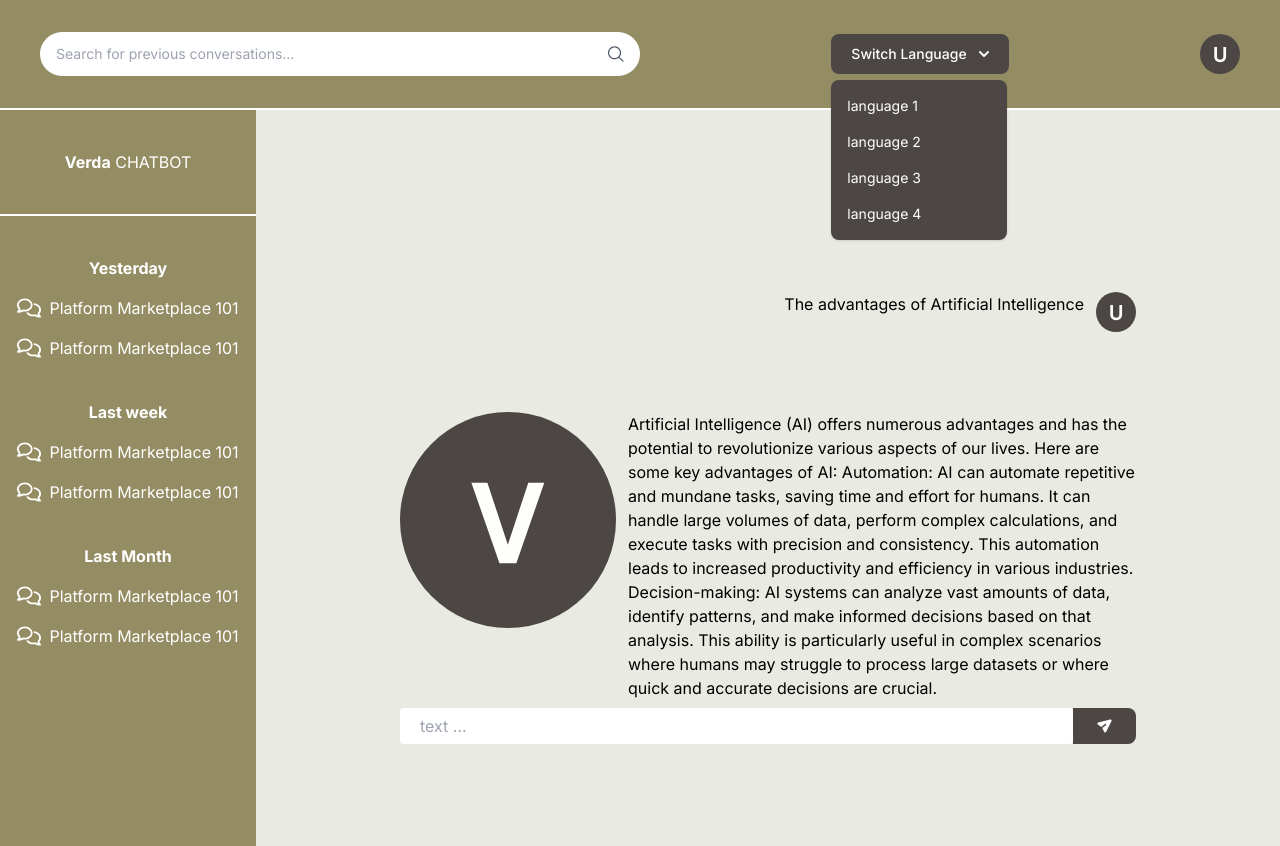
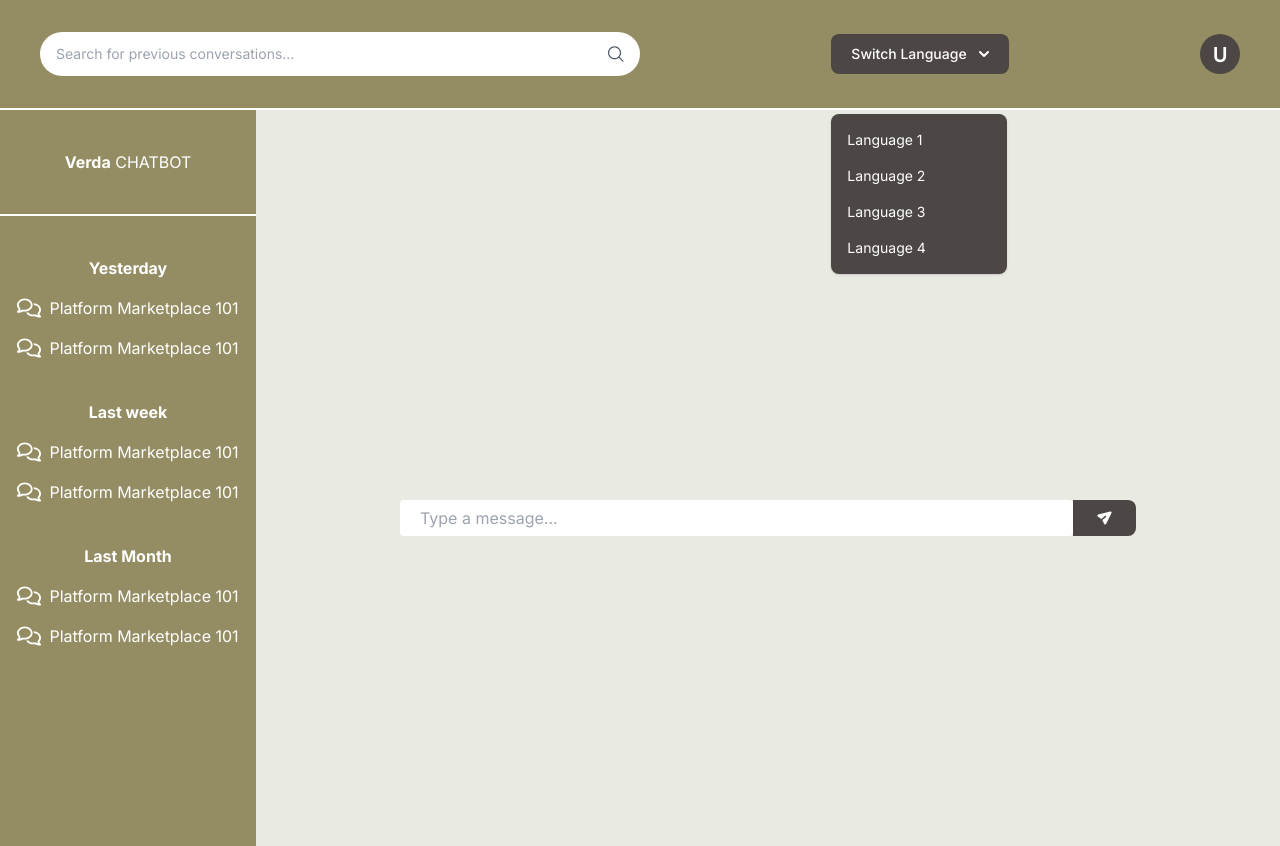
Before and after one commit to evan-thoms/customer-support, a Next.js app: page /pages/chatbotpage in a window 1280 px wide. Both pictures are taken after a click on the button "Switch Language". Built offline with nearby package versions, Linux system fonts and the light colour scheme.

Commit message:
changed landing page style

```diff
--- a/app/components/Footer.js
+++ b/app/components/Footer.js
@@ -1,6 +1,6 @@
 const Footer = () => {
     return (
-        <footer className="bg-Cararra">
+        <footer className="py-5 flex items-center justify-center bg-Cararra">
           <p>© 2024 Verda Chatbot</p>
         </footer>
     );
--- a/app/page.js
+++ b/app/page.js
@@ -1,42 +1,71 @@
 'use client'
-import { useState } from 'react';
+
 import Footer from "./components/Footer";
 import Header from "./components/Header";
-import styles from "./page.module.css";
-import ChatBot from './components/ChatBot.js';
+import Link from "next/link";
+import { useEffect, useState } from "react";
 
 export default function Home() {
-  const [messageSent, setMessageSent] = useState(false);
+  const [displayText1, setDisplayText1] = useState("");
+  const [displayText2, setDisplayText2] = useState("");
+  const fullText1 = "Hello I am Verda";
+  const fullText2 = "your personalized AI support bot";
 
-  const handleMessageSend = () => {
-    setMessageSent(true);
-  };
+  useEffect(() => {
+    let currentIndex1 = 0;
+
+    const intervalId1 = setInterval(() => {
+      setDisplayText1(fullText1.slice(0, currentIndex1 + 1));
+      currentIndex1 += 1;
+
+      if (currentIndex1 >= fullText1.length) {
+        clearInterval(intervalId1);
+        let currentIndex2 = 0;
+
+        const intervalId2 = setInterval(() => {
+          setDisplayText2(fullText2.slice(0, currentIndex2 + 1));
+          currentIndex2 += 1;
+
+          if (currentIndex2 >= fullText2.length) {
+            clearInterval(intervalId2);
+          }
+        }, 100);
+      }
+    }, 100);
+
+    return () => {
+      clearInterval(intervalId1);
+    };
+  }, []);
 
   return (
-
-     <>
+    <>
       <Header />
       <main className="">
-        <section className={`flex justify-center items-center bg-Cararra gap-10 h-screen ${messageSent ? "message-sent" : ""}`}>
-          <article className={`py-20 ${messageSent ? "hidden" : ""}`}>
-            <div className="mb-6">
-              <h1 className="text-6xl text-bold text-AquamarineBlue mb-4">Hello I am Verda</h1>
-              <p className="text-ShadowGreen px-3">your personalized AI support bot</p>
+        <section className="flex justify-center items-center bg-Cararra gap-10 h-screen">
+          <article className="py-20 flex flex-col items-center">
+            <div className="mb-6 text-center">
+              <h1 className="text-6xl font-bold text-AquamarineBlue mb-4">
+                {displayText1}
+              </h1>
+              <p className="text-ShadowGreen px-3 text-2xl">{displayText2}</p>
             </div>
-            <div className="flex">
-              <ChatBot onMessageSend={handleMessageSend} />
+            <div className="flex mt-8">
+              <Link
+                href="/pages/signup"
+                className="bg-Masala text-white px-32 py-4 rounded transform transition-transform duration-200 hover:scale-105"
+              >
+                Get Started
+              </Link>
             </div>
             <div className="h-20"></div>
           </article>
-
-          <article className={`py-20 ${messageSent ? "flex-grow transition-transform duration-500" : ""}`}>
-            <img className={`h-96 ${messageSent ? "animate-fadeIn" : ""}`} src="/bot.svg" alt="Verda ChatBot SVG" />
+          <article className="py-20 ml-20">
+            <img className="h-[28rem]" src="/bot.svg" alt="Verda ChatBot SVG" />
           </article>
         </section>
         <Footer />
       </main>
     </>
-
-
   );
 }
--- a/app/pages/chatbotpage/page.js
+++ b/app/pages/chatbotpage/page.js
@@ -4,9 +4,39 @@ import { useState } from "react";
 
 const ChatbotPage = () => {
     const [isDropdownOpen, setIsDropdownOpen] = useState(false);
+    const [userInput, setUserInput] = useState('');
+    const [chatHistory, setChatHistory] = useState([]);
 
     const toggleDropdown = () => {
         setIsDropdownOpen(!isDropdownOpen);
+    };
+
+    const handleInputChange = (e) => {
+        setUserInput(e.target.value);
+    };
+
+    const handleSend = async () => {
+        if (userInput.trim() === '') return;
+
+        const newMessage = { sender: 'user', text: userInput };
+        setChatHistory((prevChatHistory) => [...prevChatHistory, newMessage]);
+
+        try {
+            const response = await fetch('/api/dialogflow', {
+                method: 'POST',
+                headers: { 'Content-Type': 'application/json' },
+                body: JSON.stringify({ message: userInput }),
+            });
+            const data = await response.json();
+
+            const botMessage = { sender: 'bot', text: data.reply };
+            setChatHistory((prevChatHistory) => [...prevChatHistory, botMessage]);
+
+        } catch (error) {
+            console.error("Error fetching chatbot response:", error);
+        }
+
+        setUserInput('');
     };
 
     return (
@@ -24,11 +54,11 @@ const ChatbotPage = () => {
                         </path>
                     </svg>
                 </div>
-                <div className="flex flex-col gap-3">
+                <div className="relative flex flex-col gap-3">
                     <button
                         id="dropdownDefaultButton"
                         onClick={toggleDropdown}
-                        className="text-white bg-Masala font-medium rounded-lg text-sm px-5 py-2.5 text-center inline-flex items-center dark:bg-blue-600 dark:hover:bg-blue-700 dark:focus:ring-blue-800"
+                        className="text-white bg-Masala font-medium rounded-lg text-sm px-5 py-2.5 text-center inline-flex items-center"
                         type="button"
                     >
                         Switch Language
@@ -40,20 +70,19 @@ const ChatbotPage = () => {
                     <div id="dropdown" className={`z-10 ${isDropdownOpen ? "block" : "hidden"} absolute top-20 bg-Masala divide-y divide-gray-100 rounded-lg shadow w-44`}>
                         <ul className="py-2 text-sm" aria-labelledby="dropdownDefaultButton">
                             <li>
-                                <a href="#" className="block px-4 py-2 hover:bg-gray-100 dark:hover:bg-gray-600 dark:hover:text-white">language 1</a>
+                                <a href="#" className="block px-4 py-2 hover:bg-gray-100 dark:hover:bg-gray-600 dark:hover:text-white">Language 1</a>
                             </li>
                             <li>
-                                <a href="#" className="block px-4 py-2 hover:bg-gray-100 dark:hover:bg-gray-600 dark:hover:text-white">language 2</a>
+                                <a href="#" className="block px-4 py-2 hover:bg-gray-100 dark:hover:bg-gray-600 dark:hover:text-white">Language 2</a>
                             </li>
                             <li>
-                                <a href="#" className="block px-4 py-2 hover:bg-gray-100 dark:hover:bg-gray-600 dark:hover:text-white">language 3</a>
+                                <a href="#" className="block px-4 py-2 hover:bg-gray-100 dark:hover:bg-gray-600 dark:hover:text-white">Language 3</a>
                             </li>
                             <li>
-                                <a href="#" className="block px-4 py-2 hover:bg-gray-100 dark:hover:bg-gray-600 dark:hover:text-white">language 4</a>
+                                <a href="#" className="block px-4 py-2 hover:bg-gray-100 dark:hover:bg-gray-600 dark:hover:text-white">Language 4</a>
                             </li>
                         </ul>
                     </div>
-
                 </div>
                 <img src="/user.svg" />
             </header>
@@ -83,28 +112,30 @@ const ChatbotPage = () => {
                             <li className="flex gap-2"><img src="/iconmessage.svg" />Platform Marketplace 101</li>
                         </ul>
                     </div>
-
                 </article>
                 <article className="flex flex-1 flex-col justify-center gap-20 bg-Cararra px-36 pt-20 h-full">
-                    <div className="flex gap-3 justify-end">
-                        <div>
-                            <p>The advantages of Artificial Intelligence</p>
+                    {chatHistory.map((message, index) => (
+                        <div
+                            key={index}
+                            className={`flex gap-3 ${message.sender === 'user' ? 'justify-end' : 'justify-start'}`}
+                        >
+                            {message.sender === 'bot' && <img className="self-start" src="/chatbot.svg" />}
+                            <div>
+                                <p>{message.text}</p>
+                            </div>
+                            {message.sender === 'user' && <img src="/user.svg" />}
                         </div>
-                        <img src="/user.svg" />
-                    </div>
-                    <div className="flex gap-3 justify-start">
-                        <img className="slef-start" src="/chatbot.svg" />
-                        <div>
-                            <p>Artificial Intelligence (AI) offers numerous advantages and has the potential to revolutionize various aspects of our lives. Here are some key advantages of AI:
+                    ))}
 
-                                Automation: AI can automate repetitive and mundane tasks, saving time and effort for humans. It can handle large volumes of data, perform complex calculations, and execute tasks with precision and consistency. This automation leads to increased productivity and efficiency in various industries.
-                                Decision-making: AI systems can analyze vast amounts of data, identify patterns, and make informed decisions based on that analysis. This ability is particularly useful in complex scenarios where humans may struggle to process large datasets or where quick and accurate decisions are crucial.</p>
-                        </div>
-
-                    </div>
                     <div className="flex w-full self-center">
-                        <input type="text" className="w-full h-9 rounded px-5" placeholder="text ..."/>
-                        <button className="bg-Masala px-6 py-2 rounded-r-lg">
+                        <input
+                            type="text"
+                            className="w-full h-9 rounded px-5"
+                            placeholder="Type a message..."
+                            value={userInput}
+                            onChange={handleInputChange}
+                        />
+                        <button className="bg-Masala px-6 py-2 rounded-r-lg" onClick={handleSend}>
                             <img className="w-4 h-4" src="/Vector.svg" />
                         </button>
                     </div>
--- a/app/pages/forgotpassword/page.js
+++ b/app/pages/forgotpassword/page.js
@@ -2,7 +2,7 @@
 
 import { useState } from "react";
 import { sendPasswordResetEmail } from "firebase/auth";
-import { auth } from "@/app/firebase"; // Using your import path
+import { auth } from "@/app/firebase";
 import Footer from "@/app/components/Footer";
 import Header from "@/app/components/Header";
 import Link from "next/link";
--- a/app/pages/signin/page.js
+++ b/app/pages/signin/page.js
@@ -3,7 +3,7 @@
 import { useState } from "react";
 import { useRouter } from "next/navigation";
 import { signInWithEmailAndPassword } from "firebase/auth";
-import { auth } from "@/app/firebase"; // Using your import path
+import { auth } from "@/app/firebase";
 import Footer from "@/app/components/Footer";
 import Header from "@/app/components/Header";
 import Link from "next/link";
--- a/app/pages/signup/page.js
+++ b/app/pages/signup/page.js
@@ -3,7 +3,7 @@
 import { useState } from "react";
 import { useRouter } from "next/navigation";
 import { createUserWithEmailAndPassword } from "firebase/auth";
-import { auth } from "@/app/firebase"; // Using your import path
+import { auth } from "@/app/firebase";
 import Footer from "@/app/components/Footer";
 import Header from "@/app/components/Header";
 import Link from "next/link";
```
